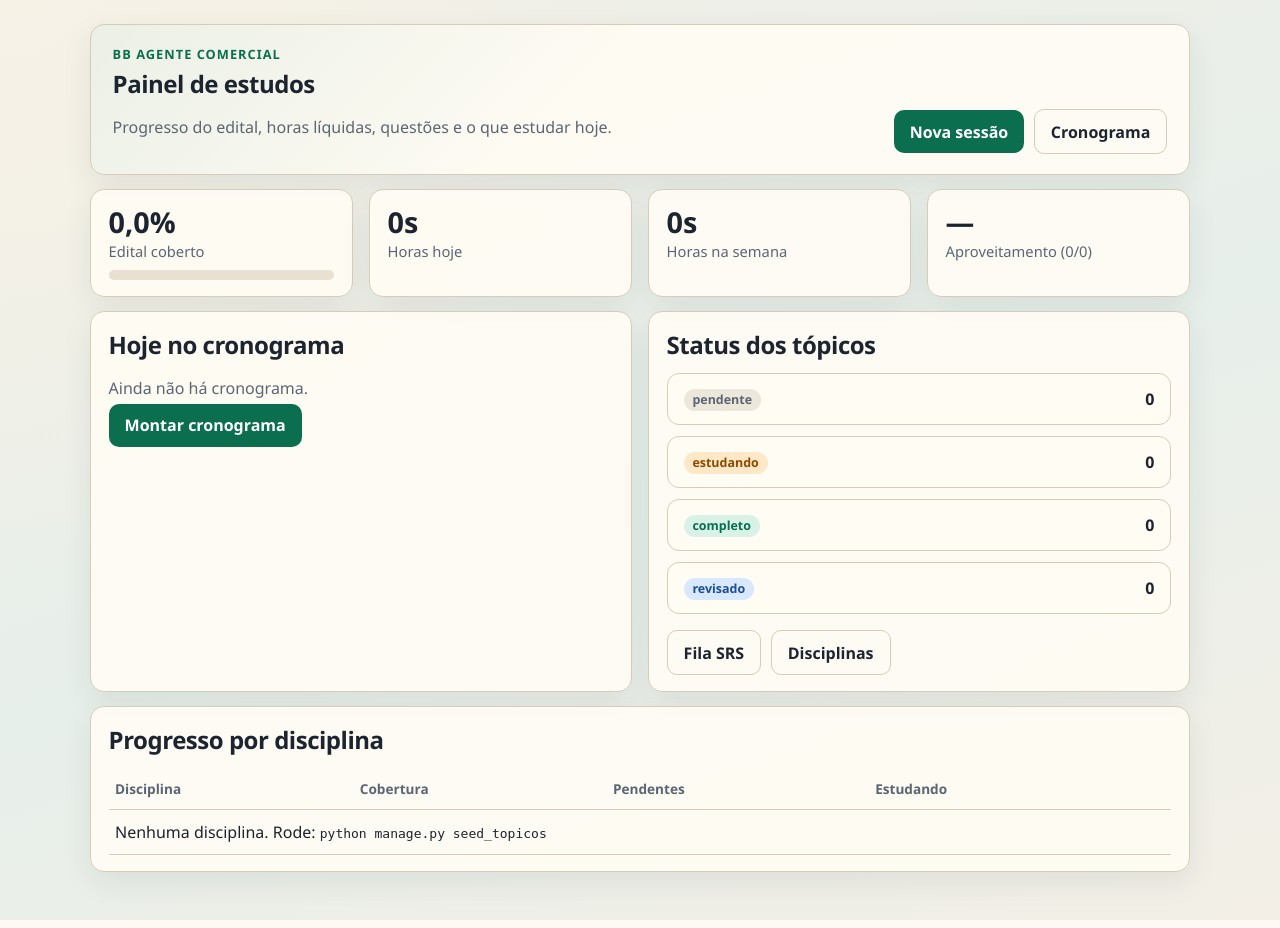
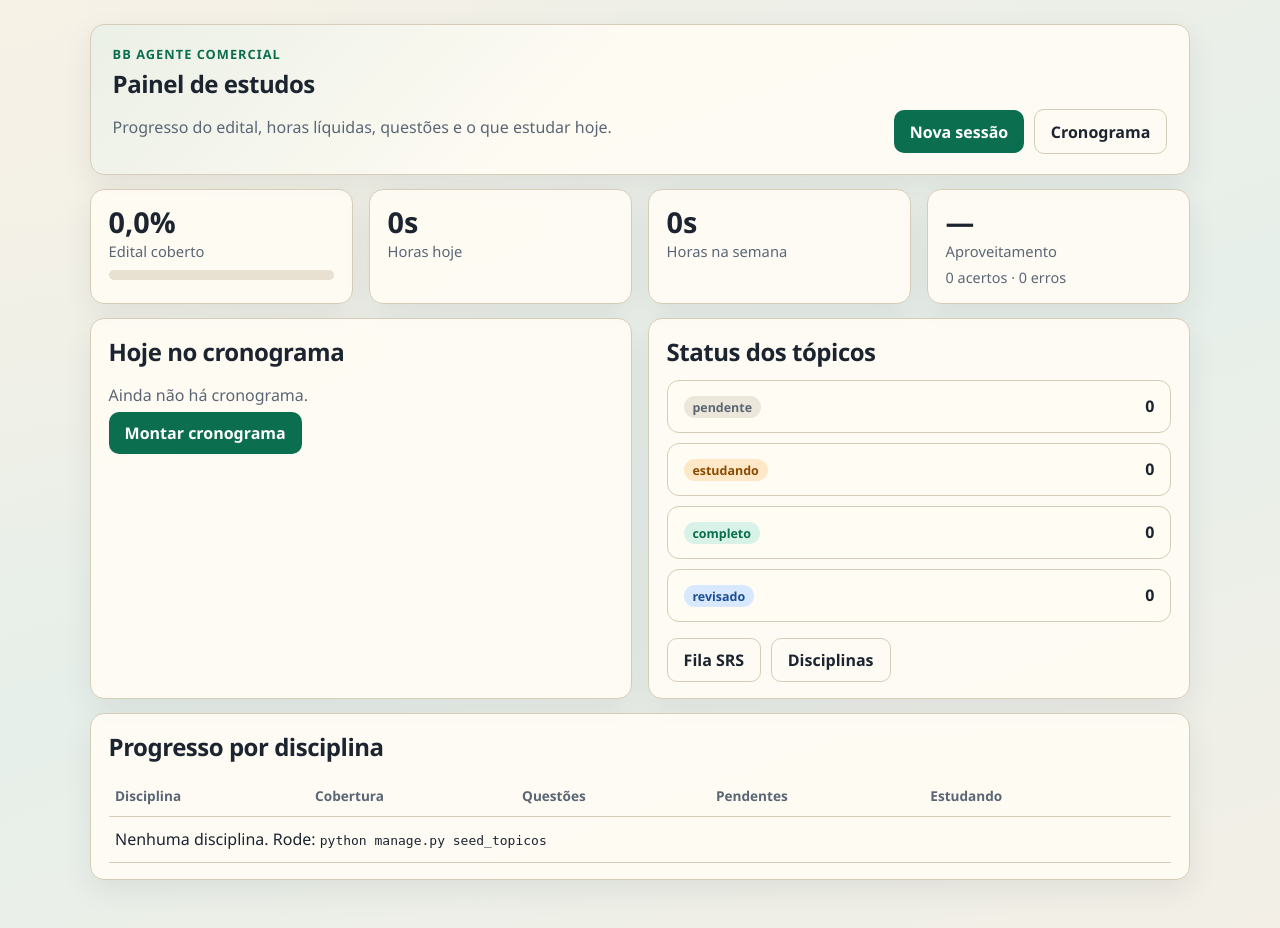
Before and after one commit to CelsoBrunno/cronograma-concurso-bb, a Django app: page / in a window 1280 px wide. Shown: the part 58-986 px from the top of the page. Run offline with Django 5.2, Linux system fonts and the light colour scheme; data comes from the database, SQL or seed files in the repository; data that the repository does not hold is empty.

Commit message:
fix: contador de acertos e erros por disciplina e no painel
Co-authored-by: Cursor <cursoragent@cursor.com>

```diff
--- a/estudos/services.py
+++ b/estudos/services.py
@@ -45,8 +45,9 @@ def resumo_horas() -> dict:
 
 
 def resumo_questoes() -> dict:
-    agg = Topico.objects.aggregate(
-        acertos=Sum("total_acertos"), erros=Sum("total_erros")
+    """Totais a partir das sessões finalizadas (funciona com ou sem tópico)."""
+    agg = SessaoEstudo.objects.filter(ativa=False).aggregate(
+        acertos=Sum("acertos"), erros=Sum("erros")
     )
     acertos = agg["acertos"] or 0
     erros = agg["erros"] or 0
@@ -71,9 +72,22 @@ def progresso_por_disciplina() -> list[dict]:
             "topicos", filter=Q(topicos__status=Topico.Status.PENDENTE)
         ),
     )
+
+    questao_por_disc = {
+        row["disciplina_id"]: row
+        for row in SessaoEstudo.objects.filter(ativa=False, disciplina_id__isnull=False)
+        .values("disciplina_id")
+        .annotate(acertos=Sum("acertos"), erros=Sum("erros"))
+    }
+
     result = []
     for d in disciplinas:
         pct = round(100.0 * d.cobertos / d.total, 1) if d.total else 0.0
+        q = questao_por_disc.get(d.id, {})
+        acertos = q.get("acertos") or 0
+        erros = q.get("erros") or 0
+        total_q = acertos + erros
+        taxa = round(100.0 * acertos / total_q, 1) if total_q else None
         result.append(
             {
                 "disciplina": d,
@@ -82,10 +96,24 @@ def progresso_por_disciplina() -> list[dict]:
                 "estudando": d.estudando,
                 "pendentes": d.pendentes,
                 "percentual": pct,
+                "acertos": acertos,
+                "erros": erros,
+                "questoes_total": total_q,
+                "taxa": taxa,
             }
         )
     return result
 
+
+def resumo_questoes_disciplina(disciplina_id: int) -> dict:
+    agg = SessaoEstudo.objects.filter(
+        ativa=False, disciplina_id=disciplina_id
+    ).aggregate(acertos=Sum("acertos"), erros=Sum("erros"))
+    acertos = agg["acertos"] or 0
+    erros = agg["erros"] or 0
+    total = acertos + erros
+    taxa = round(100.0 * acertos / total, 1) if total else None
+    return {"acertos": acertos, "erros": erros, "total": total, "taxa": taxa}
 
 def fila_diaria(limite: int = 12) -> list[Topico]:
     """Fila simples: revisões vencidas → estudando → pendentes."""
--- a/estudos/views.py
+++ b/estudos/views.py
@@ -67,6 +67,7 @@ def disciplina_detalhe(request: HttpRequest, pk: int) -> HttpResponse:
             "status_filtro": status_filtro,
             "status_choices": Topico.Status.choices,
             "sessao_aberta": services.sessao_ativa(),
+            "questoes": services.resumo_questoes_disciplina(disciplina.id),
         },
     )
 
--- a/templates/estudos/dashboard.html
+++ b/templates/estudos/dashboard.html
@@ -41,7 +41,11 @@
     </div>
     <div class="card">
       <div class="stat-value">{% if questoes.taxa != None %}{{ questoes.taxa }}%{% else %}—{% endif %}</div>
-      <div class="stat-label">Aproveitamento ({{ questoes.acertos }}/{{ questoes.total }})</div>
+      <div class="stat-label">Aproveitamento</div>
+      <p class="muted" style="margin: 0.45rem 0 0; font-size: 0.9rem;">
+        {{ questoes.acertos }} acertos · {{ questoes.erros }} erros
+        {% if questoes.total %} ({{ questoes.total }} questões){% endif %}
+      </p>
     </div>
   </div>
 
@@ -107,6 +111,7 @@
         <tr>
           <th>Disciplina</th>
           <th>Cobertura</th>
+          <th>Questões</th>
           <th>Pendentes</th>
           <th>Estudando</th>
           <th></th>
@@ -120,12 +125,20 @@
             {{ item.percentual }}% ({{ item.cobertos }}/{{ item.total }})
             <div class="bar{% if item.percentual >= 100 %} is-complete{% endif %}"><span style="width: {{ item.percentual|unlocalize }}%"></span></div>
           </td>
+          <td>
+            {% if item.questoes_total %}
+              {{ item.acertos }} acertos · {{ item.erros }} erros
+              {% if item.taxa != None %}<div class="meta">{{ item.taxa }}%</div>{% endif %}
+            {% else %}
+              —
+            {% endif %}
+          </td>
           <td>{{ item.pendentes }}</td>
           <td>{{ item.estudando }}</td>
           <td><a href="{% url 'estudos:disciplina' item.disciplina.id %}">abrir</a></td>
         </tr>
         {% empty %}
-        <tr><td colspan="5">Nenhuma disciplina. Rode: <code>python manage.py seed_topicos</code></td></tr>
+        <tr><td colspan="6">Nenhuma disciplina. Rode: <code>python manage.py seed_topicos</code></td></tr>
         {% endfor %}
       </tbody>
     </table>
```
Also changed, not shown: templates/estudos/disciplina_detalhe.html (+8 -0 lines), templates/estudos/disciplinas.html (+8 -0 lines).
